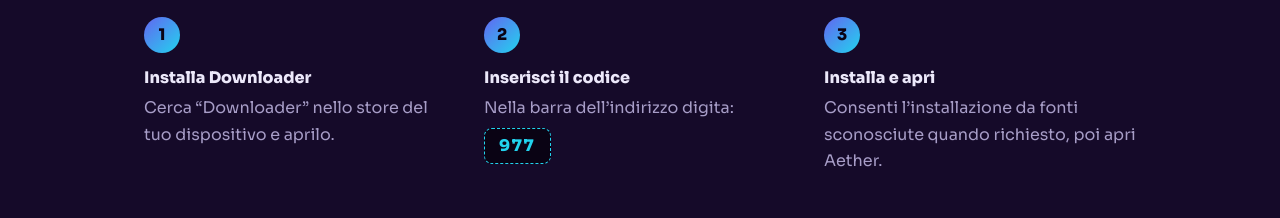
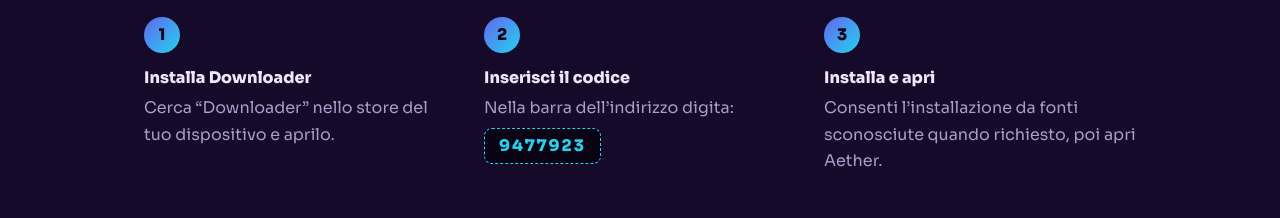
Before and after one commit to Br1-music/br1-aether, a plain HTML site: page index.html in a window 1280 px wide. Shown: the part 2681-2899 px from the top of the page. Drawn offline with Linux system fonts and the light colour scheme.

Commit message:
Update index.html

```diff
--- a/index.html
+++ b/index.html
@@ -237,7 +237,7 @@ footer .wrap{display:flex;justify-content:space-between;gap:16px;flex-wrap:wrap}
     <h3 style="margin-bottom:20px">Su Android TV, con Downloader</h3>
     <ol class="steps">
       <li><strong>Installa Downloader</strong>Cerca “Downloader” nello store del tuo dispositivo e aprilo.</li>
-      <li><strong>Inserisci il codice</strong>Nella barra dell’indirizzo digita:<br><span class="code">977</span></li>
+      <li><strong>Inserisci il codice</strong>Nella barra dell’indirizzo digita:<br><span class="code">9477923</span></li>
       <li><strong>Installa e apri</strong>Consenti l’installazione da fonti sconosciute quando richiesto, poi apri Aether.</li>
     </ol>
   </div>
```
